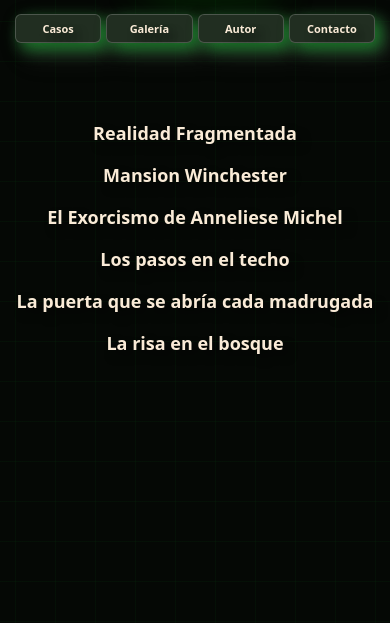
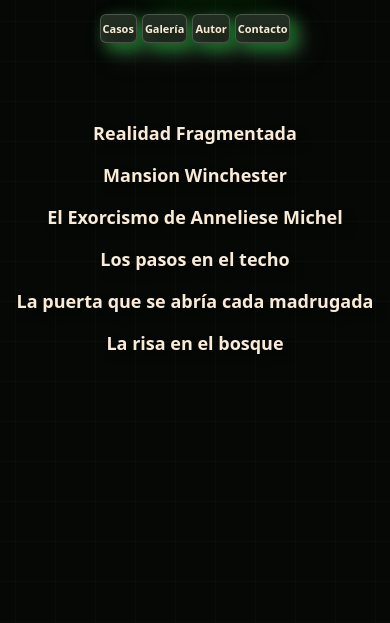
Before and after one commit to facundofkr/conspiracyinc, a website: page pages/menu.html in a window 390 px wide. Shown: the part 221-844 px from the top of the page. Drawn offline with Linux system fonts and the light colour scheme; a web font is replaced by a local one.

Commit message:
cambios query

```diff
--- a/sass/components/_botones.scss
+++ b/sass/components/_botones.scss
@@ -28,7 +28,6 @@
         padding: 6px 2px;  /* 👈 Botón más flaquito para ganar espacio */
         font-size: 11px;   /* 👈 Letra chica para que entren las palabras largas */
         letter-spacing: 0; /* 👈 Juntamos las letras para ahorrar espacio */
-
         text-align: center;
         display: flex;
         justify-content: center;
--- a/sass/components/_header.scss
+++ b/sass/components/_header.scss
@@ -41,7 +41,6 @@ header nav ul,
     text-align: center;
     list-style-position: inside;
     list-style-type: none;
-
     display: flex;
     flex-direction: row;
     justify-content: center;
@@ -74,7 +73,6 @@ header nav ul,
         li {
             margin: 0;     /* 👈 MATA el margen de 20px de la PC para que no haya espacios gigantes */
             padding: 0;
-            flex: 1;       /* 👈 Reparte la pantalla en 4 partes iguales */
             display: flex;
             justify-content: center;
         }
```
Also changed, not shown: sass/main.css, styles/style.css, 2 other files.
